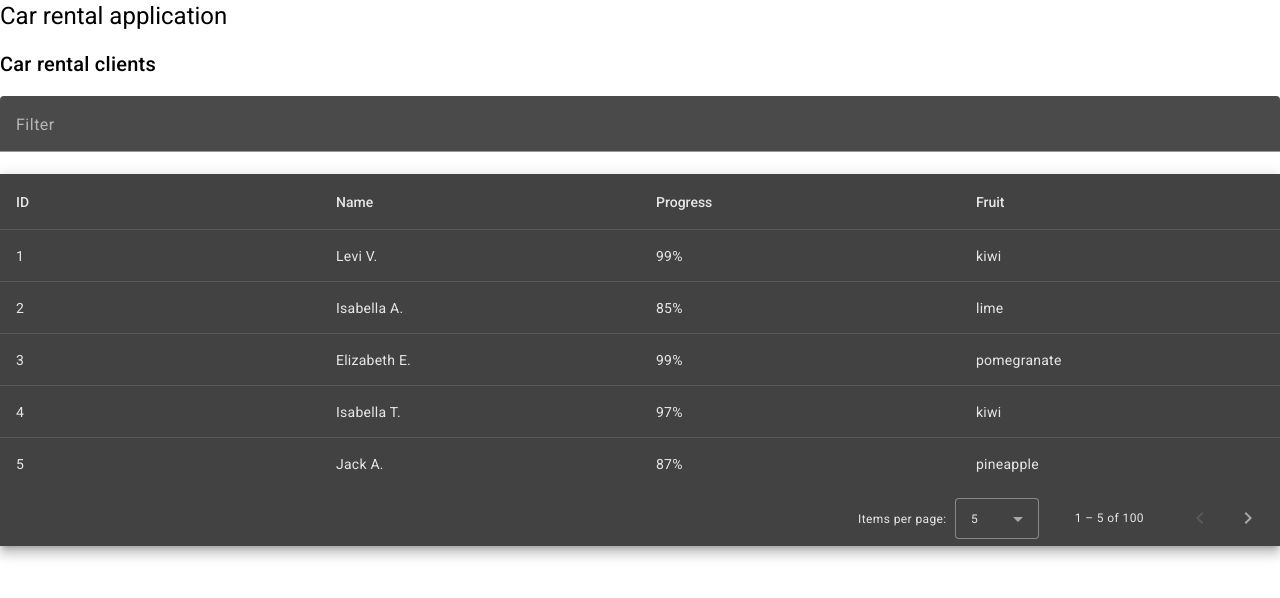
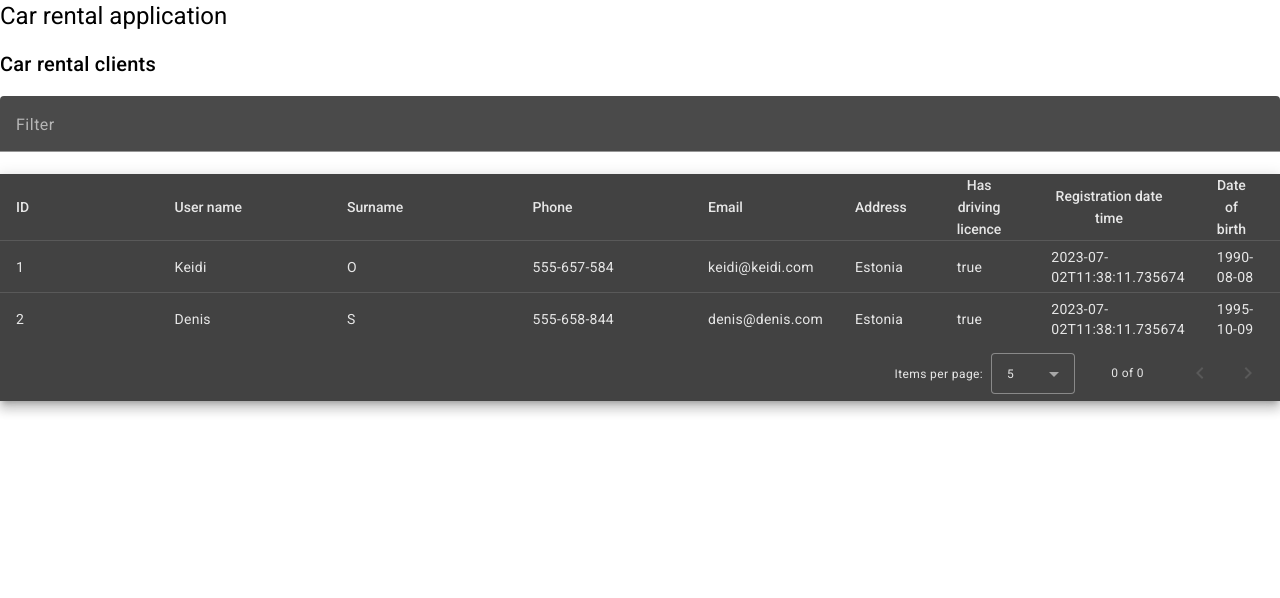
Before and after one commit to keidio/car-rental-project, an Angular app in the folder frontend/: page / in a window 1280 px wide. Shown: the top 598 px of the page. Built offline with nearby package versions, Linux system fonts and the light colour scheme.

Commit message:
Client table implemented with local json

```diff
--- a/frontend/src/app/components/clients/clients.component.html
+++ b/frontend/src/app/components/clients/clients.component.html
@@ -14,22 +14,53 @@
       <td mat-cell *matCellDef="let row"> {{row.id}} </td>
     </ng-container>
 
-    <!-- Progress Column -->
-    <ng-container matColumnDef="progress">
-      <th mat-header-cell *matHeaderCellDef mat-sort-header> Progress </th>
-      <td mat-cell *matCellDef="let row"> {{row.progress}}% </td>
-    </ng-container>
-
     <!-- Name Column -->
     <ng-container matColumnDef="name">
-      <th mat-header-cell *matHeaderCellDef mat-sort-header> Name </th>
+      <th mat-header-cell *matHeaderCellDef mat-sort-header> User name </th>
       <td mat-cell *matCellDef="let row"> {{row.name}} </td>
     </ng-container>
 
-    <!-- Fruit Column -->
-    <ng-container matColumnDef="fruit">
-      <th mat-header-cell *matHeaderCellDef mat-sort-header> Fruit </th>
-      <td mat-cell *matCellDef="let row"> {{row.fruit}} </td>
+    <!-- Surname Column -->
+    <ng-container matColumnDef="surname">
+      <th mat-header-cell *matHeaderCellDef mat-sort-header> Surname </th>
+      <td mat-cell *matCellDef="let row"> {{row.surname}} </td>
+    </ng-container>
+
+    <!-- Phone Column -->
+    <ng-container matColumnDef="phone">
+      <th mat-header-cell *matHeaderCellDef mat-sort-header> Phone </th>
+      <td mat-cell *matCellDef="let row"> {{row.phone}} </td>
+    </ng-container>
+
+    <!-- Email Column -->
+    <ng-container matColumnDef="email">
+      <th mat-header-cell *matHeaderCellDef mat-sort-header> Email </th>
+      <td mat-cell *matCellDef="let row"> {{row.email}} </td>
+    </ng-container>
+
+    <!-- Address Column -->
+    <ng-container matColumnDef="address">
+      <th mat-header-cell *matHeaderCellDef mat-sort-header> Address </th>
+      <td mat-cell *matCellDef="let row"> {{row.address}} </td>
+    </ng-container>
+
+    <!-- Has driving licence Column -->
+    <ng-container matColumnDef="hasDrivingLicence">
+      <th mat-header-cell *matHeaderCellDef mat-sort-header> Has driving licence </th>
+      <td mat-cell *matCellDef="let row"> {{row.hasDrivingLicence}} </td>
+    </ng-container>
+
+
+    <!-- Registration date time Column -->
+    <ng-container matColumnDef="registrationDateTime">
+      <th mat-header-cell *matHeaderCellDef mat-sort-header> Registration date time </th>
+      <td mat-cell *matCellDef="let row"> {{row.registrationDateTime}} </td>
+    </ng-container>
+
+    <!-- Date of birth Column -->
+    <ng-container matColumnDef="dateOfBirth">
+      <th mat-header-cell *matHeaderCellDef mat-sort-header> Date of birth </th>
+      <td mat-cell *matCellDef="let row"> {{row.dateOfBirth}} </td>
     </ng-container>
 
     <tr mat-header-row *matHeaderRowDef="displayedColumns"></tr>
--- a/frontend/src/app/components/clients/clients.component.ts
+++ b/frontend/src/app/components/clients/clients.component.ts
@@ -1,73 +1,39 @@
-import {AfterViewInit, Component, ViewChild} from '@angular/core';
+import {AfterViewInit, Component, OnInit, ViewChild} from '@angular/core';
 import {MatTableDataSource} from "@angular/material/table";
 import {MatSort} from "@angular/material/sort";
 import {MatPaginator} from "@angular/material/paginator";
 import {ClientService} from "../../services/client/client.service";
 import {Client} from "../../models/client";
-export interface UserData {
-  id: string;
-  name: string;
-  progress: string;
-  fruit: string;
-}
-/** Constants used to fill up our data base. */
-const FRUITS: string[] = [
-  'blueberry',
-  'lychee',
-  'kiwi',
-  'mango',
-  'peach',
-  'lime',
-  'pomegranate',
-  'pineapple',
-];
-const NAMES: string[] = [
-  'Maia',
-  'Asher',
-  'Olivia',
-  'Atticus',
-  'Amelia',
-  'Jack',
-  'Charlotte',
-  'Theodore',
-  'Isla',
-  'Oliver',
-  'Isabella',
-  'Jasper',
-  'Cora',
-  'Levi',
-  'Violet',
-  'Arthur',
-  'Mia',
-  'Thomas',
-  'Elizabeth',
-];
+
 @Component({
   selector: 'app-clients',
   templateUrl: './clients.component.html',
   styleUrls: ['./clients.component.css']
 })
-export class ClientsComponent implements AfterViewInit {
-  displayedColumns: string[] = ['id', 'name', 'progress', 'fruit'];
-  dataSource: MatTableDataSource<UserData>;
-  clients!: Array<Client>;
+
+export class ClientsComponent implements OnInit {
+  displayedColumns: Array<string> = ['id', 'name', 'surname', 'phone', 'email', 'address', 'hasDrivingLicence', 'registrationDateTime', 'dateOfBirth'];
+  dataSource: MatTableDataSource<Client>;
+  clients: Array<Client> = [];
 
   @ViewChild(MatPaginator) paginator!: MatPaginator;
   @ViewChild(MatSort) sort!: MatSort;
+
   constructor(
     private clientService: ClientService
   ) {
-    // Create 100 users
-    const users = Array.from({length: 100}, (_, k) => createNewUser(k + 1));
     // Assign the data to the data source for the table to render
-    this.dataSource = new MatTableDataSource(users);
+    this.dataSource = new MatTableDataSource(this.clients);
+    console.log('inside clients component constructor');
   }
-  ngAfterViewInit() {
+
+  ngOnInit() {
     this.dataSource.paginator = this.paginator;
     this.dataSource.sort = this.sort;
     this.clientService.getAllClients()
       .subscribe(clients => {
         this.clients = clients;
+        this.dataSource = new MatTableDataSource(this.clients);
         console.log(`results: ${JSON.stringify(clients, null, 2)}`);
       });
   }
@@ -79,17 +45,3 @@
     }
   }
 }
-/** Builds and returns a new User. */
-function createNewUser(id: number): UserData {
-  const name =
-    NAMES[Math.round(Math.random() * (NAMES.length - 1))] +
-    ' ' +
-    NAMES[Math.round(Math.random() * (NAMES.length - 1))].charAt(0) +
-    '.';
-  return {
-    id: id.toString(),
-    name: name,
-    progress: Math.round(Math.random() * 100).toString(),
-    fruit: FRUITS[Math.round(Math.random() * (FRUITS.length - 1))],
-  };
-}
--- a/frontend/src/assets/clients.json
+++ b/frontend/src/assets/clients.json
@@ -9,5 +9,16 @@
     "hasDrivingLicence":true,
     "registrationDateTime":"2023-07-02T11:38:11.735674",
     "dateOfBirth":"1990-08-08"
+  },
+  {
+    "id":2,
+    "name":"Denis",
+    "surname":"S",
+    "phone":"555-658-844",
+    "email":"denis@denis.com",
+    "address":"Estonia",
+    "hasDrivingLicence":true,
+    "registrationDateTime":"2023-07-02T11:38:11.735674",
+    "dateOfBirth":"1995-10-09"
   }
 ]
```
